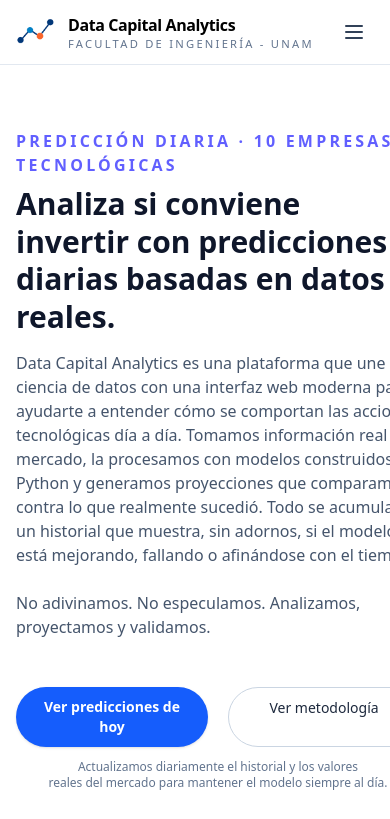
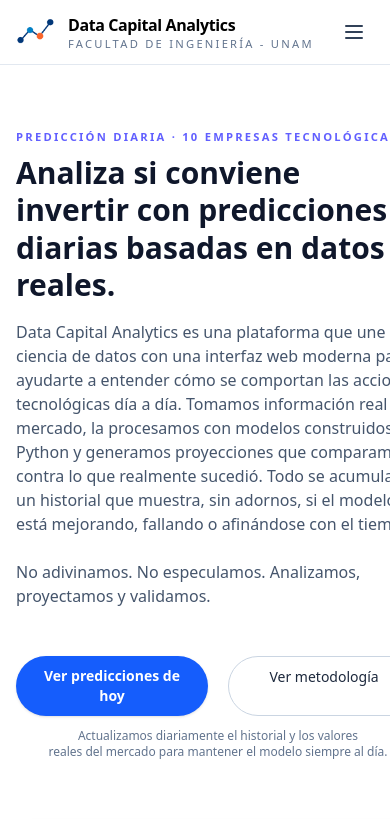
Before and after one commit to Alejandro-Vigi/data-capital-analytics, a React (Vite) app: page / in a window 390 px wide. Shown: the top 819 px of the page. Built offline with nearby package versions, Linux system fonts and the light colour scheme.

Commit message:
Arreglando texto HomePage

```diff
--- a/src/pages/HomePage.jsx
+++ b/src/pages/HomePage.jsx
@@ -5,7 +5,7 @@
     <section className="grid md:grid-cols-[1.1fr,1fr] md:gap-5 items-center py-10">
       {/* Columna izquierda: texto principal */}
       <div>
-        <p className="text-[1rem] uppercase font-black tracking-[0.2em] text-indigo-500 mb-2">
+        <p className="text-[0.7rem] md:text-[1rem] uppercase font-black tracking-[0.2em] text-indigo-500 mb-2">
           Predicción diaria · 10 empresas tecnológicas
         </p>
 
```
